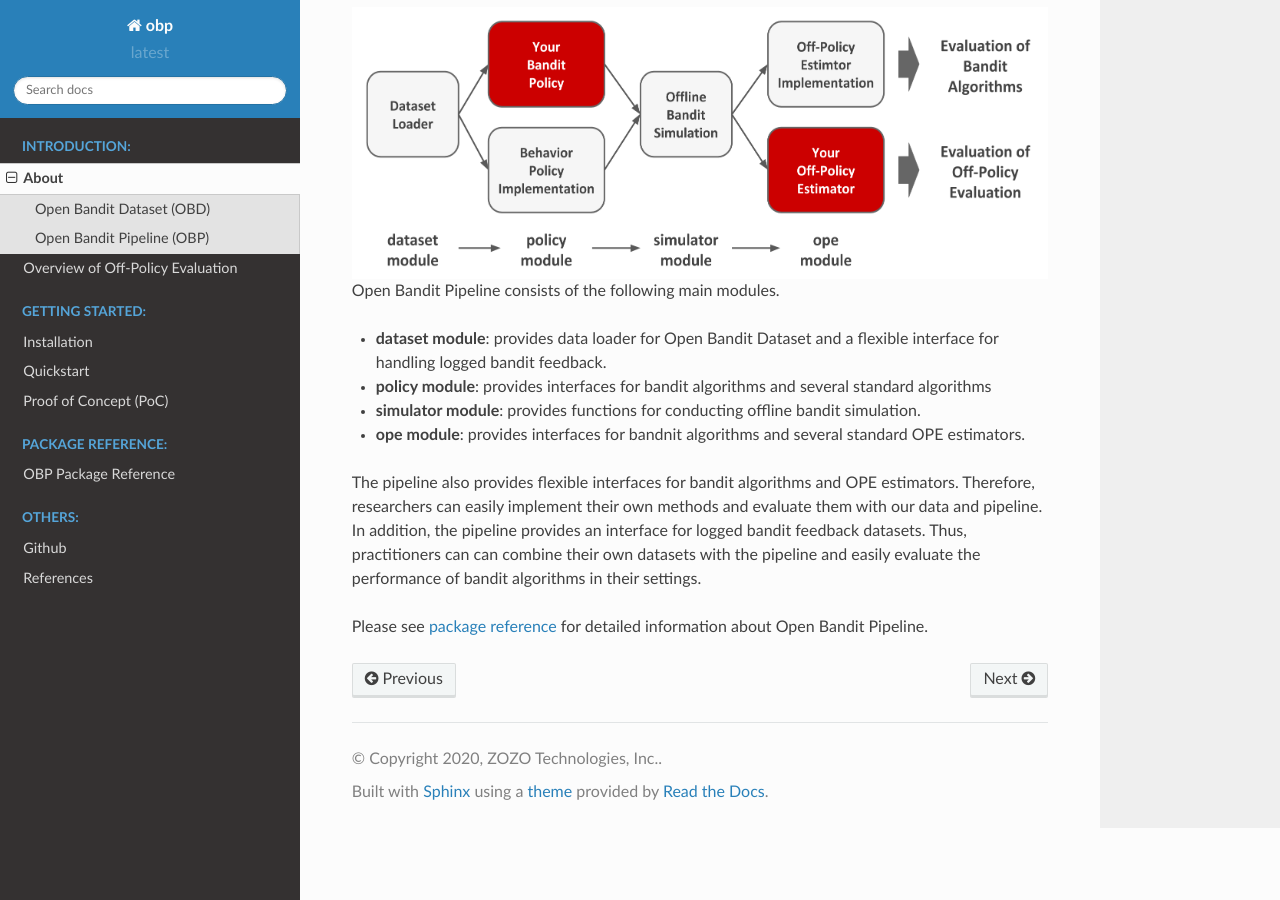
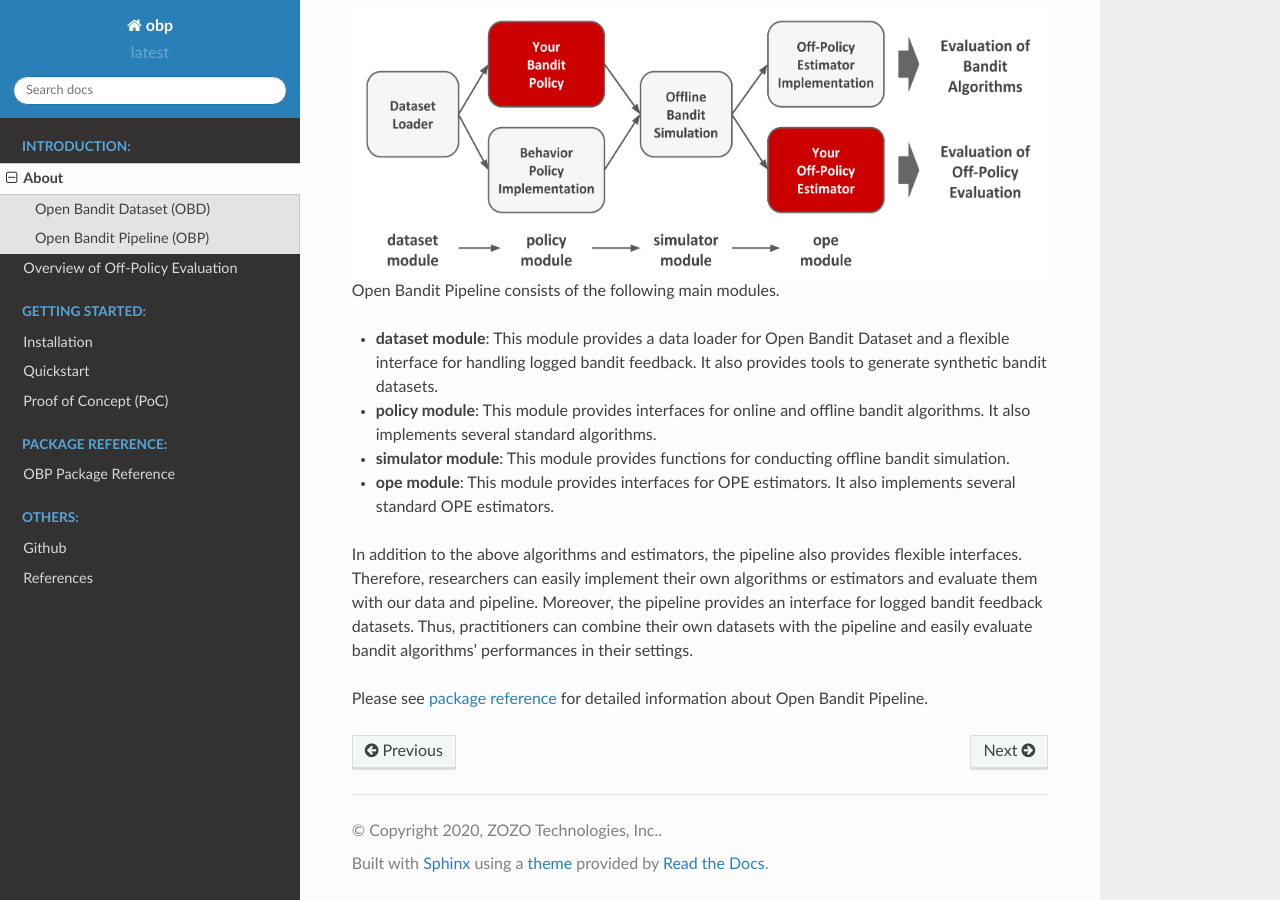
Before and after one commit to st-tech/zr-obp, a Sphinx documentation site: the page built from docs/about.rst, in a window 1280 px wide and 900 px high, scrolled down 1244 px. Built offline with Sphinx 7.4.7 and the Read the Docs theme 2.0.0, drawn with Linux system fonts in a browser that asks for light colours.

Commit message:
update docs

```diff
--- a/docs/about.rst
+++ b/docs/about.rst
@@ -37,15 +37,14 @@ Thus, it facilitates reproducible research on bandit algorithms and off-policy e
 
 Open Bandit Pipeline consists of the following main modules.
 
-- **dataset module**: provides data loader for Open Bandit Dataset and a flexible interface for handling logged bandit feedback.
-- **policy module**: provides interfaces for bandit algorithms and several standard algorithms
-- **simulator module**: provides functions for conducting offline bandit simulation.
-- **ope module**: provides interfaces for bandnit algorithms and several standard OPE estimators.
+- **dataset module**: This module provides a data loader for Open Bandit Dataset and a flexible interface for handling logged bandit feedback. It also provides tools to generate synthetic bandit datasets.
+- **policy module**: This module provides interfaces for online and offline bandit algorithms. It also implements several standard algorithms.
+- **simulator module**: This module provides functions for conducting offline bandit simulation.
+- **ope module**: This module provides interfaces for OPE estimators. It also implements several standard OPE estimators.
 
-
-The pipeline also provides flexible interfaces for bandit algorithms and OPE estimators.
-Therefore, researchers can easily implement their own methods and evaluate them with our data and pipeline.
-In addition, the pipeline provides an interface for logged bandit feedback datasets.
-Thus, practitioners can can combine their own datasets with the pipeline and easily evaluate the performance of bandit algorithms in their settings.
+In addition to the above algorithms and estimators, the pipeline also provides flexible interfaces.
+Therefore, researchers can easily implement their own algorithms or estimators and evaluate them with our data and pipeline.
+Moreover, the pipeline provides an interface for logged bandit feedback datasets.
+Thus, practitioners can combine their own datasets with the pipeline and easily evaluate bandit algorithms' performances in their settings.
 
 Please see `package reference <https://zr-obp.readthedocs.io/en/latest/obp.html>`_ for detailed information about Open Bandit Pipeline.
--- a/docs/index.rst
+++ b/docs/index.rst
@@ -60,9 +60,7 @@ Bandit Algorithms
 
    * Offline (Off-Policy Learning) :cite:`Dudik2014`
 
-      * Direct Method
       * Inverse Probability Weighting
-      * Doubly Robust
 
 OPE Estimators
 ----------------------
--- a/docs/installation.rst
+++ b/docs/installation.rst
@@ -17,5 +17,5 @@ From source:
 .. code-block:: bash
 
     git clone https://github.com/st-tech/zr-obp
-    cd obp
+    cd zr-obp
     python setup.py install
--- a/docs/quickstart.rst
+++ b/docs/quickstart.rst
@@ -41,7 +41,7 @@ We prepare an easy-to-use data loader for Open Bandit Dataset.
 
 .. code-block:: python
 
-    # load and preprocess raw data in "Women" campaign collected by the Random policy
+    # load and pre-process raw data in "Women" campaign collected by the Random policy
     dataset = OpenBanditDataset(behavior_policy='random', campaign='women')
     # obtain logged bandit feedback generated by behavior policy
     bandit_feedback = dataset.obtain_batch_bandit_feedback()
@@ -60,7 +60,7 @@ After preparing a dataset, we now run **offline bandit simulation** on the logge
 
 .. code-block:: python
 
-    # define a counterfacutal policy (the Bernoulli TS policy here)
+    # define a counterfactual policy (the Bernoulli TS policy here)
     counterfactual_policy = BernoulliTS(n_actions=dataset.n_actions, len_list=dataset.len_list)
     # `selected_actions` is an array containing selected actions by counterfactual policy in an simulation
     selected_actions = run_bandit_simulation(bandit_feedback=bandit_feedback, policy=counterfactual_policy)
@@ -84,7 +84,7 @@ Our pipeline also provides an easy procedure for doing OPE as follows.
     estimated_policy_value = ope.estimate_policy_values(selected_actions=selected_actions)
     print(estimated_policy_value) # {'rm': 0.005155..} dictionary containing estimated policy values by each OPE estimator.
 
-    # comapre the estimated performance of BernoulliTS (counterfactual policy)
+    # compare the estimated performance of BernoulliTS (counterfactual policy)
     # with the ground-truth performance of Random (behavior policy)
     relative_policy_value_of_bernoulli_ts = estimated_policy_value['rm'] / bandit_feedback['reward'].mean()
     # our OPE procedure suggests that BernoulliTS improves Random by 12.05%
```
Also changed, not shown: docs/_static/images/overview.png.
